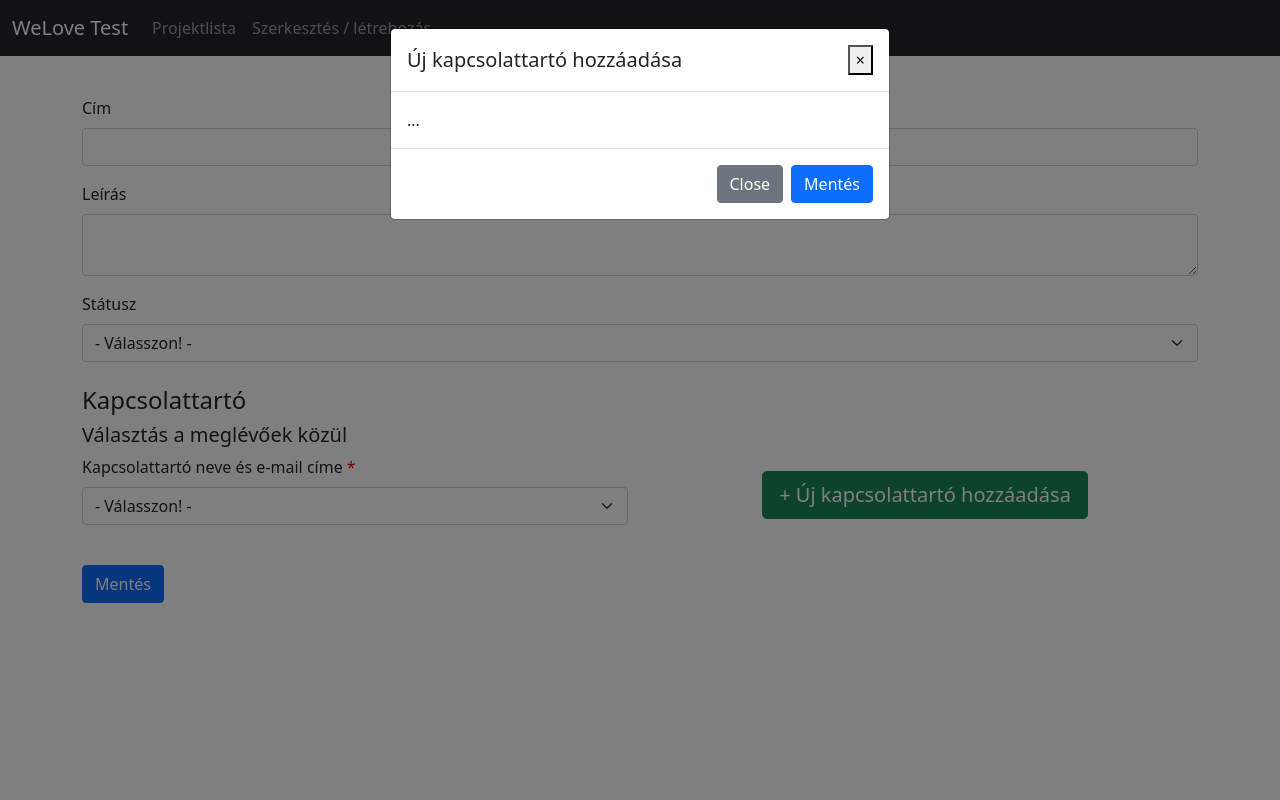
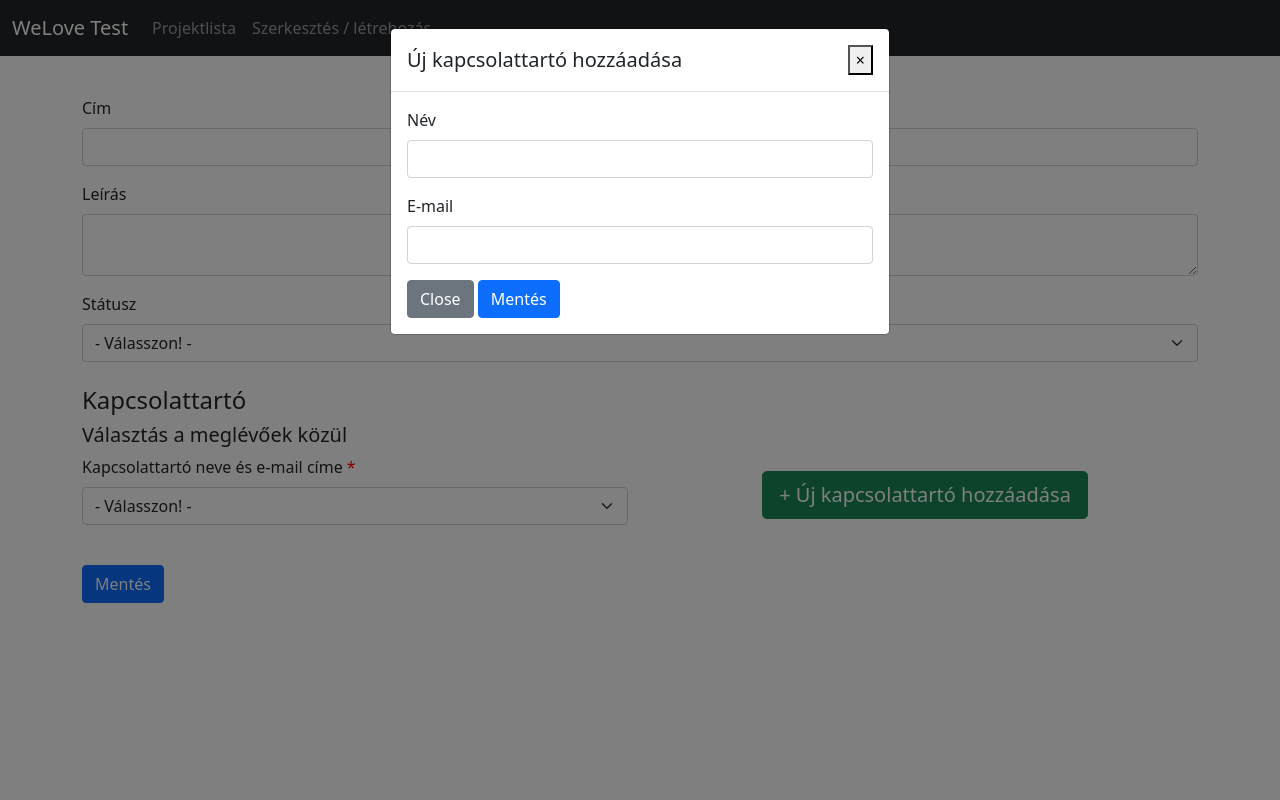
Before and after one commit to harkalygergo/TEST-Project-Management-Software, a PHP site: template templates/edit.html.twig in a window 1280 px wide, after a click that opens the changed part. Run offline with PHP 8.4, Linux system fonts and the light colour scheme; the template is opened without the code that fills it, so the values that code supplies are empty; some libraries are stand-ins or nearby versions.

Commit message:
owner hozzáadás popupban form, lekezelés jelenleg nincs megvalósítva

```diff
--- a/templates/edit.html.twig
+++ b/templates/edit.html.twig
@@ -67,11 +67,20 @@
                     </button>
                 </div>
                 <div class="modal-body">
-                    ...
-                </div>
-                <div class="modal-footer">
-                    <button type="button" class="btn btn-secondary" data-dismiss="modal">Close</button>
-                    <button type="button" class="btn btn-primary">Mentés</button>
+                    <form method="post" action="/?controller=owner&action=save&id=0">
+                        <div class="mb-3">
+                            <label class="form-label" for="ownerName">Név</label>
+                            <input class="form-control" id="ownerName" name="ownerName" type="text" />
+                        </div>
+                        <div class="mb-3">
+                            <label class="form-label" for="ownerEmail">E-mail</label>
+                            <input class="form-control" id="ownerEmail" name="ownerEmail" type="email" />
+                        </div>
+                        <div class="">
+                            <button type="button" class="btn btn-secondary" data-dismiss="modal">Close</button>
+                            <button type="button" class="btn btn-primary">Mentés</button>
+                        </div>
+                    </form>
                 </div>
             </div>
         </div>
```
